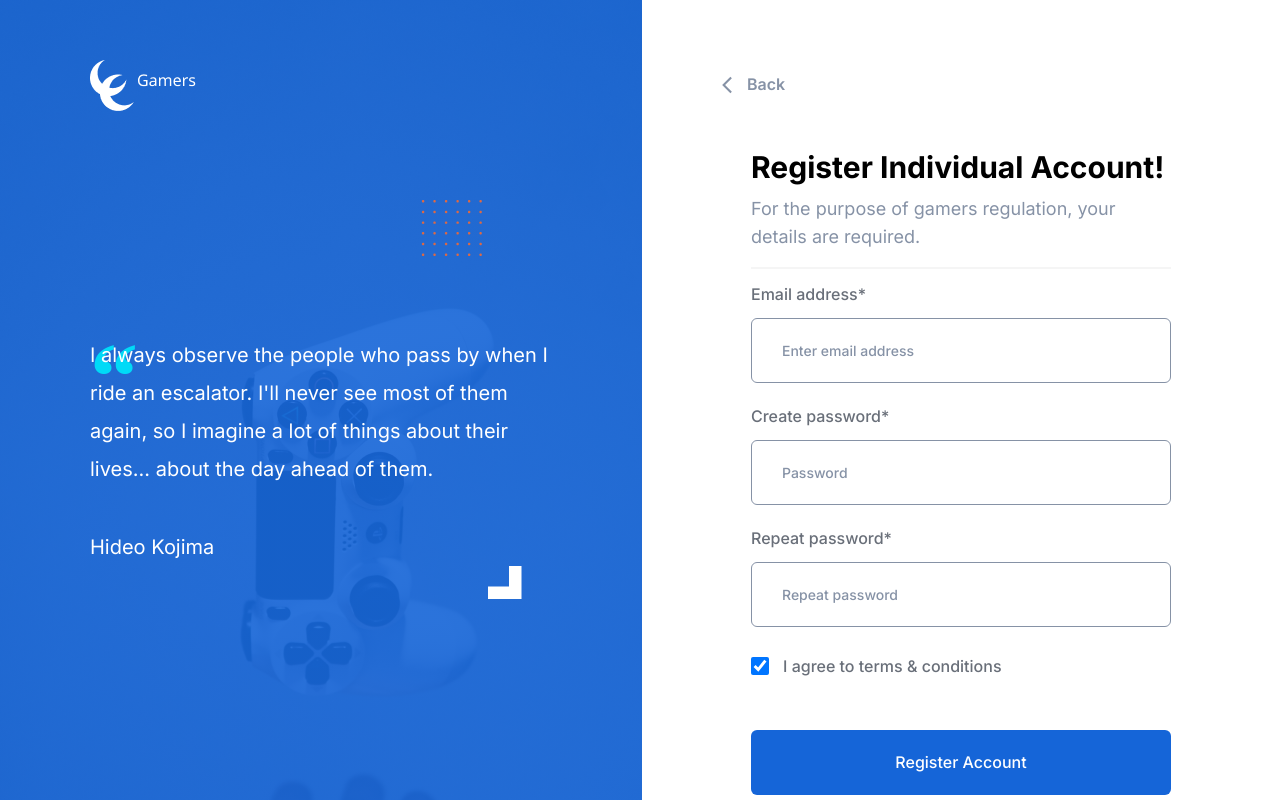
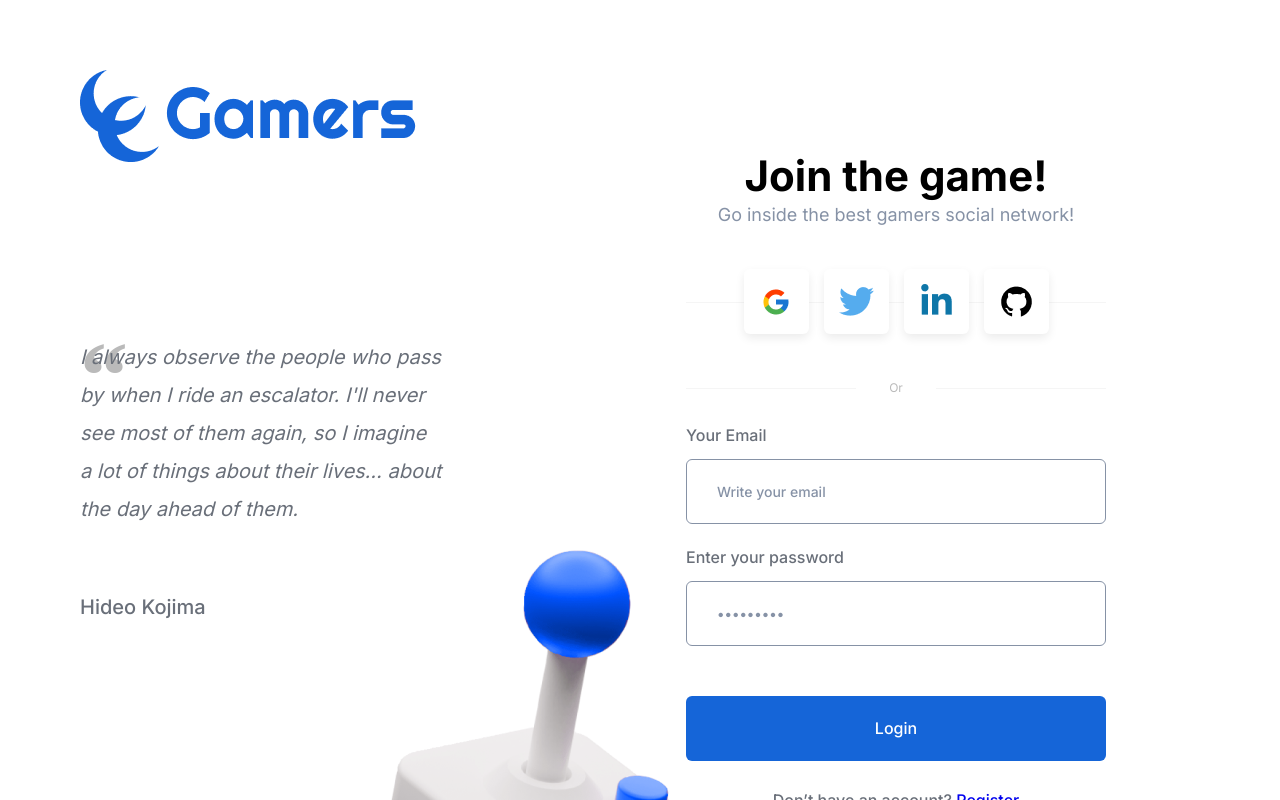
Before and after one commit to Mahmoud-Nwiry/gsg-project-gamer, a React (Create React App) app: page / in a window 1280 px wide. Shown: the top 800 px of the page. Built offline with nearby package versions, Linux system fonts and the light colour scheme; a web font is replaced by a local one.

Commit message:
add routing and users file && delete login validation and replace it with navigate

```diff
--- a/package.json
+++ b/package.json
@@ -1,5 +1,5 @@
 {
-  "name": "forms",
+  "name": "gamers",
   "version": "0.1.0",
   "private": true,
   "dependencies": {
@@ -8,6 +8,7 @@
     "@testing-library/user-event": "^13.5.0",
     "react": "^18.2.0",
     "react-dom": "^18.2.0",
+    "react-router-dom": "^6.6.1",
     "react-scripts": "5.0.1",
     "sweetalert2": "^11.6.16",
     "web-vitals": "^2.1.4",
--- a/src/App.css
+++ b/src/App.css
@@ -37,6 +37,10 @@ label {
   margin-bottom: 14px;
 }
 
+a {
+  text-decoration: none;
+}
+
 .btn {
   background: #ffffff;
   color: #000000;
--- a/src/App.js
+++ b/src/App.js
@@ -1,25 +1,37 @@
-import React, { Component } from 'react';
+import { useRoutes } from 'react-router-dom'
 import './App.css';
+
 import Login from './pages/Login';
 import Signup from './pages/Signup'
+import Home from './pages/Home';
+import Error404 from './pages/Error404';
 
-class App extends Component {
+const App = () => {
 
-  state = {
-    page: 'signup'
-  };
+  let routes = useRoutes([
+    {
+      path: '/',
+      element: <Login />
+    },
+    {
+      path: '/dashboard/:id',
+      element: <Home />
+    },
+    {
+      path: '/login',
+      element: <Login />
+    },
+    {
+      path: '/signup',
+      element: <Signup/>
+    },
+    {
+      path: '*',
+      element: <Error404 />
+    }
+  ])
 
-  handelPage = (page) => {
-    this.setState({page: page});
-  }
-
-  render() {
-    return (
-      <div>
-        {this.state.page === 'login' ? <Login changePage={this.handelPage} /> : this.state.page === 'signup' ? <Signup changePage={this.handelPage} /> : "Page not found"}
-      </div>
-    );
-  }
+  return routes
 }
 
 export default App;
--- a/src/index.js
+++ b/src/index.js
@@ -1,10 +1,13 @@
 import React from 'react';
 import ReactDOM from 'react-dom/client';
 import App from './App';
+import  { BrowserRouter } from "react-router-dom"
 
 const root = ReactDOM.createRoot(document.getElementById('root'));
 root.render(
   <React.StrictMode>
-    <App />
+    <BrowserRouter>
+        <App />
+    </BrowserRouter>
   </React.StrictMode>
 );
--- /dev/null
+++ b/src/mock/users.js
@@ -0,0 +1,22 @@
+const users = [
+    {
+        id: 1,
+        name: 'John Doe',
+        email: 'john@doe.com',
+        password: 'John*123',
+    },
+    {
+        id: 2,
+        name: 'Mahmoud Nwiry',
+        email: 'mahmoud@gamil.com',
+        password: 'Mahmoud*123',
+    },
+    {
+        id: 3,
+        name: 'Ahmed Naser',
+        email: 'ahmed@naser.com',
+        password: 'Ahmed*123',
+    },
+]
+
+export default users
--- /dev/null
+++ b/src/pages/Error404/error404.css
@@ -0,0 +1,23 @@
+.page_404 {
+    min-height: 100vh;
+    display: flex;
+    align-items: center;
+    justify-content: center;
+    flex-direction: column;
+}
+
+.page_404 h1 {
+    color: #353535;
+    margin-bottom: 20px;
+}
+
+.page_404 h2 {
+    color: #353535;
+    margin-bottom: 50px;
+}
+
+.page_404 a {
+    width: fit-content;
+    text-transform: capitalize;
+    text-decoration: none;
+}
--- /dev/null
+++ b/src/pages/Error404/index.jsx
@@ -0,0 +1,17 @@
+import React, { Component } from 'react'
+import './error404.css'
+
+import { H1, H2 } from '../../components/Typography'
+import { Link } from 'react-router-dom'
+
+export default class Error404 extends Component {
+  render() {
+    return (
+      <div className='page_404'>
+        <H1 text="Error 404" />
+        <H2 text="Page Not Found" />
+        <Link to='/' className='btn btn-primary'>back home</Link>
+      </div>
+    )
+  }
+}
--- /dev/null
+++ b/src/pages/Home/index.jsx
@@ -0,0 +1,9 @@
+import React, { Component } from 'react'
+
+export default class Home extends Component {
+  render() {
+    return (
+      <div>Home</div>
+    )
+  }
+}
--- a/src/pages/Login/index.jsx
+++ b/src/pages/Login/index.jsx
@@ -1,4 +1,4 @@
-import React, { Component } from "react";
+import React, { useState } from "react";
 import "./login.css";
 
 import Logo from "../../assets/images/logoblue.png";
@@ -17,8 +17,10 @@ import OrLine from "../../components/OrLine";
 import Input from "../../components/Input";
 import Button from "../../components/Button";
 
-import loginSchema from "../../validation/loginValidation";
 import Swal from "sweetalert2";
+import { Link, useNavigate } from "react-router-dom";
+
+import users from '../../mock/users'
 
 const icons = [
   {
@@ -47,52 +49,51 @@ const icons = [
   },
 ];
 
-export default class Login extends Component {
-  state = {
-    email: "",
-    password: "",
+const Login = () => {
+
+  const navigate = useNavigate();
+
+  const [email, setEmail] = useState("");
+  const [password, setPassword] = useState("");
+
+
+  const handelEmail = (e) => {
+    setEmail(e.target.value)
+  }
+  const handelPassword = (e) => {
+    setPassword(e.target.value)
+  }
+
+  const sendData = (e) => {
+
+    e.preventDefault();
+
+    const user = users.find(user => user.email === email && user.password === password)
+
+    if (user) {
+      navigate(`/dashboard/${user.id}`)
+    }
+    else {
+      Swal.fire(
+        {
+          title : 'Login Failed',
+          text: 'Please check your email and password then try again',
+          icon: 'error',
+          type: 'error',
+        }
+      )
+    }
   };
 
-  returnValue = (e) => {
-    const { id, value } = e.target;
-    this.setState({ [id]: value });
-  };
-
-  sendData = (e) => {
-    e.preventDefault();
-
-    loginSchema
-      .validate({
-        email: this.state.email,
-        password: this.state.password,
-      })
-      .then((isValid) => {
-        if (isValid)
-          Swal.fire({
-            title: "Login Success",
-            text: `Welcome ${this.state.email}.`,
-            icon: "success",
-          });
-      })
-      .catch((err) => {
-        Swal.fire({
-          title: "Login Field",
-          text: `${err.errors[0]}.`,
-          icon: "error",
-        });
-      });
-  };
-
-  render() {
   return (
     <div className="login_page">
       <div className="login_left">
         <img src={Logo} className="logo" alt="logo" />
         <p className="quts_mark">“</p>
         <p className="quts_text">
-            I always observe the people who pass by when I ride an escalator.
-            I'll never see most of them again, so I imagine a lot of things
-            about their lives... about the day ahead of them.
+          I always observe the people who pass by when I ride an escalator. I'll
+          never see most of them again, so I imagine a lot of things about their
+          lives... about the day ahead of them.
         </p>
         <h5 className="author">Hideo Kojima</h5>
         <img src={Gear} alt="gear" className="gear_img" />
@@ -117,34 +118,32 @@ export default class Login extends Component {
             ))}
           </div>
           <OrLine />
-            <form onSubmit={this.sendData}>
+          <form onSubmit={sendData}>
             <Input
               label="Your Email"
-                value={this.state.email}
+              value={email}
               type="email"
               id="email"
               placeholder="Write your email"
-                returnValue={this.returnValue}
+              returnValue={handelEmail}
             />
             <Input
               label="Enter your password"
-                value={this.state.password}
+              value={password}
               type="password"
               id="password"
               placeholder="•••••••••"
-                returnValue={this.returnValue}
+              returnValue={handelPassword}
             />
             <Button text="Login" classes="btn btn-primary mt" />
             <p className="create_account">
-                Don’t have an account?{" "}
-                <span onClick={() => this.props.changePage("signup")}>
-                  Register
-                </span>
+              Don’t have an account? <Link to="/signup">Register</Link>
             </p>
           </form>
         </Container>
       </div>
     </div>
   );
-  }
-}
+};
+
+export default Login
--- a/src/pages/Signup/index.jsx
+++ b/src/pages/Signup/index.jsx
@@ -1,13 +1,13 @@
 import React, { Component } from "react";
 import "./signup.css";
 
-import BoxWithBgImg from "../../components/BoxWithBgImg";
 import Logo from "../../assets/images/logolight.png";
 import PointsImg from "../../assets/images/points.svg";
 import Corner from "../../assets/images/corner.png";
 import Arrow from "../../assets/images/backarrow.svg";
 import GoogleIcon from "../../assets/images/googleIcon.svg";
 
+import BoxWithBgImg from "../../components/BoxWithBgImg";
 import Container from "../../components/container";
 import { Body, H2 } from "../../components/Typography";
 import Input from "../../components/Input";
@@ -15,8 +15,9 @@ import Button from "../../components/Button";
 import OrLine from "../../components/OrLine";
 import StrengthPassword from "../../components/StrengthPassword";
 
+import Swal from "sweetalert2";
 import signupSchema from "../../validation/signupValidation";
-import Swal from "sweetalert2";
+import { Link } from "react-router-dom";
 
 export default class Signup extends Component {
   state = {
@@ -140,14 +141,14 @@ export default class Signup extends Component {
         </BoxWithBgImg>
 
         <div className="content_box">
-          <div
+          <Link
+            to='/login'
             className="back_btn"
-            onClick={() => this.props.changePage("login")}
           >
             <button>
               <img src={Arrow} alt="arrow" /> Back
             </button>
-          </div>
+          </Link>
           <Container>
             <H2 text="Register Individual Account!" />
             <Body text="For the purpose of gamers regulation, your details are required." />
--- a/src/pages/Signup/signup.css
+++ b/src/pages/Signup/signup.css
@@ -43,6 +43,8 @@
 }
 
 .signup_page .back_btn {
+  display: block;
+  width: fit-content;
   margin-bottom: 55px;
 }
 
--- a/src/validation/loginValidation.js
+++ /dev/null
@@ -1,11 +0,0 @@
-import * as yup from "yup";
-
-const loginSchema = yup.object().shape({
-    email: yup.string()
-            .email()
-            .required("Email is required"),
-    password: yup.string()
-        .required("Password is required"),
-})
-
-export default loginSchema;
```
Also changed, not shown: 1 other file (tests, documents, lock files or other folders). Lines whose indentation alone changed are shown as unchanged.
